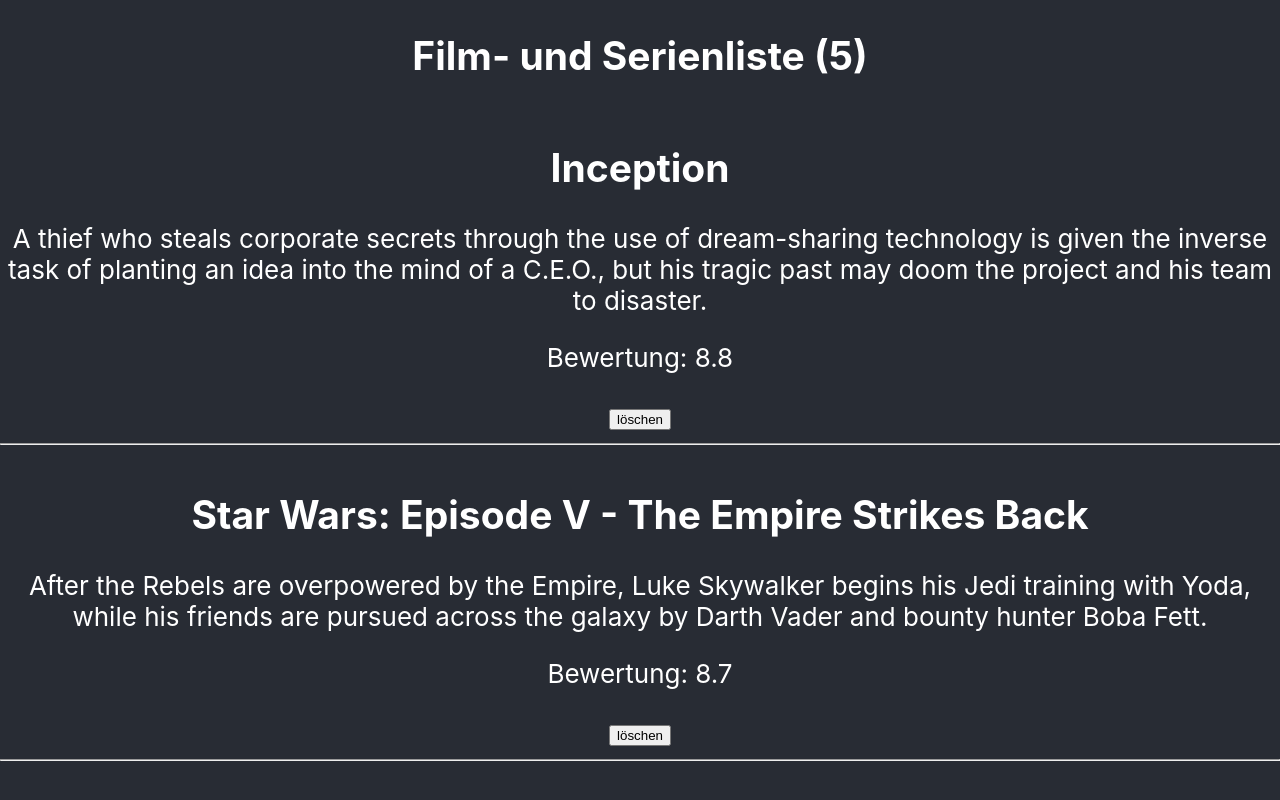
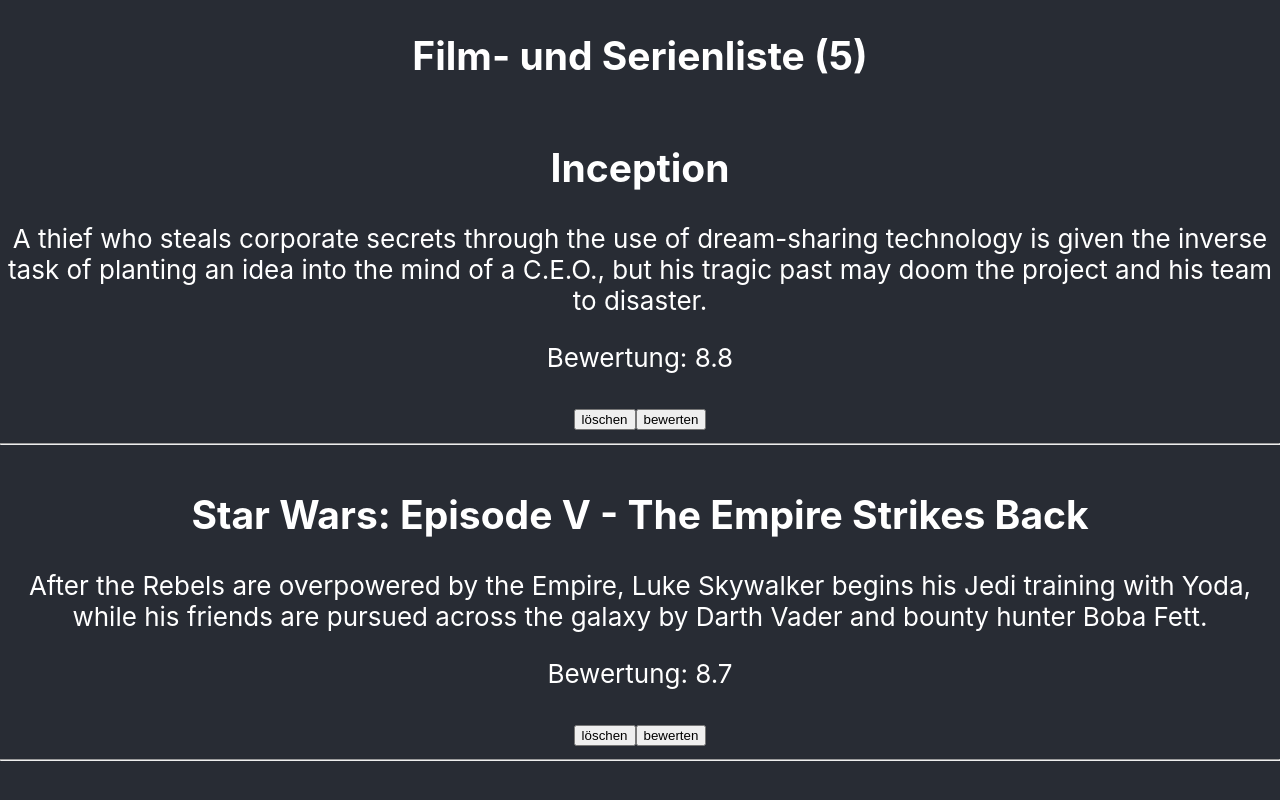
Before and after one commit to manuelwenner/react-movie-app, a React (Create React App) app: page / in a window 1280 px wide. Shown: the top 800 px of the page. Built offline with nearby package versions, Linux system fonts and the light colour scheme.

Commit message:
feat: add function to rate entries

```diff
--- a/src/App.js
+++ b/src/App.js
@@ -18,6 +18,16 @@
     setMovies(dataHandler.addMovie(movie));
   };
 
+  const handleRateMovie = (movieId) => {
+    const rating = parseFloat(prompt('Bitte geben Sie eine Bewertung ein (0-10):'));
+    if (isNaN(rating) || rating < 0 || rating > 10) {
+      alert("Bewertung muss zwischen 0 und 10");
+      return;
+    }
+
+    setMovies(dataHandler.rateMovie(movieId, rating));
+  };
+
   return (
     <div className="App">
       <header className="App-header">
@@ -25,6 +35,7 @@
         <MovieList
           movies={movies}
           onDelete={handleDeleteMovie}
+          onRate={handleRateMovie}
         />
 
         <button onClick={() => handleAddMovie()}>hinzufügen</button>
--- a/src/components/MovieList.js
+++ b/src/components/MovieList.js
@@ -1,6 +1,6 @@
 import React from 'react';
 
-const MovieList = ({ movies, onDelete }) => {
+const MovieList = ({ movies, onDelete, onRate }) => {
 
   return (
     <>
@@ -11,6 +11,7 @@
             <p>{movie.description}</p>
             <p>Bewertung: {movie.rating}</p>
             <button onClick={() => onDelete(movie.id)}>löschen</button>
+            <button onClick={() => onRate(movie.id)}>bewerten</button>
             <hr />
           </>
         </div>
--- a/src/controller/DataHandler.js
+++ b/src/controller/DataHandler.js
@@ -44,7 +44,8 @@
   }
 
   deleteMovie(movieId) {
-    this.movies = this.getMovies().filter((movie) => movie.id !== movieId);
+    // this.movies = this.getMovies().filter((movie) => movie.id !== movieId);
+    this.movies = this.movies.filter((movie) => movie.id !== movieId);
     return this.getMovies();
   }
 
@@ -54,6 +55,14 @@
     return this.getMovies();
   };
 
+  rateMovie = (movieId, rating) => {
+    this.movies = this.getMovies().map((movie) =>
+      movie.id === movieId ? { ...movie, rating } : movie
+    );
+
+    return this.getMovies();
+  };
+
 }
 
 export default DataHandler;
```
